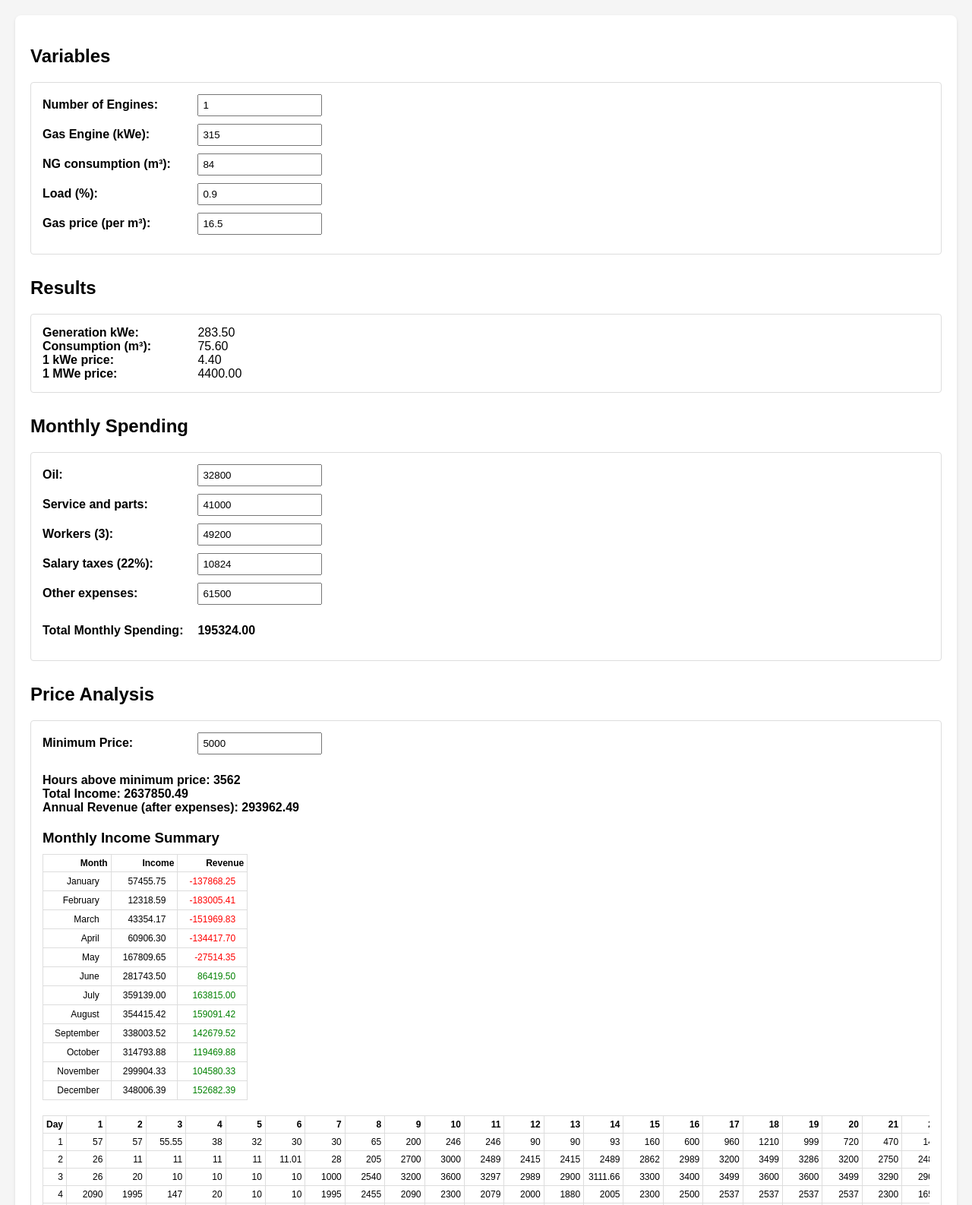
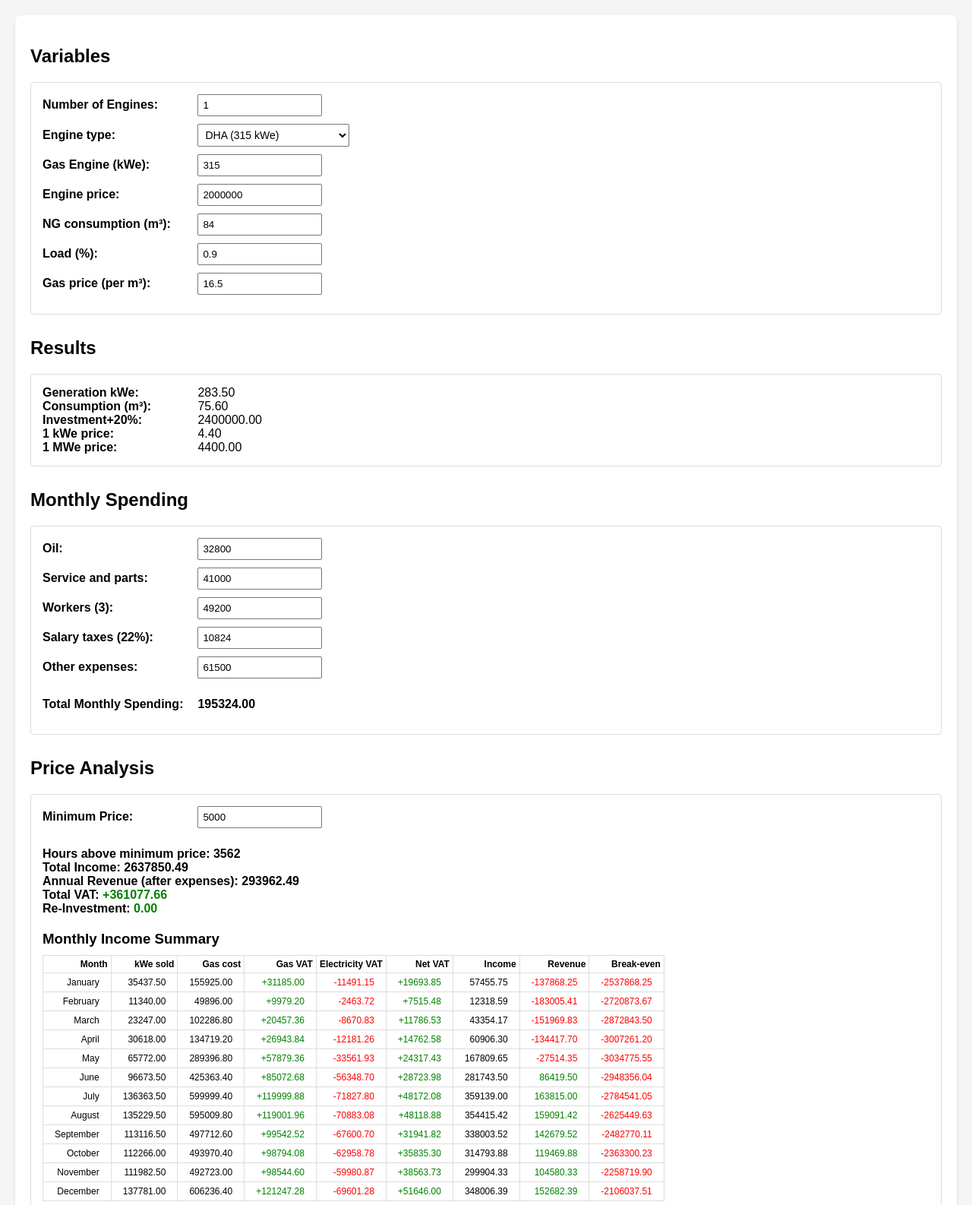
Before and after one commit to wenew88/gen, a plain HTML site: page index.html in a window 1280 px wide. Shown: the top 1586 px of the page at 76% size. Drawn offline with nearby package versions, Linux system fonts and the light colour scheme.

Commit message:
Add files via upload

```diff
--- a/index.html
+++ b/index.html
@@ -11,6 +11,7 @@
         .section { margin-bottom: 30px; padding: 15px; border: 1px solid #ddd; border-radius: 4px; }
         label { display: inline-block; width: 200px; font-weight: bold; }
         input { padding: 5px; width: 150px; margin-bottom: 10px; }
+        select { padding: 5px; width: 200px; margin-bottom: 10px; font-size: 14px; }
         table { border-collapse: collapse; width: 100%; font-size: 12px; }
         th, td { border: 1px solid #ddd; padding: 4px; text-align: right; }
         .highlighted { background-color: #90EE90; }
@@ -32,8 +33,20 @@
                 <input type="number" id="engineCount" value="1" min="1">
             </div>
             <div>
+                <label>Engine type:</label>
+                <select id="engineType" onchange="updateEngineValues()">
+                    <option value="wartsila">Wärtsilä W16V25SG (3000 kWe)</option>
+                    <option value="dha" selected>DHA (315 kWe)</option>
+                    <option value="jenbacher">Jenbacher 612 (2200 kWe)</option>
+                </select>
+            </div>
+            <div>
                 <label>Gas Engine (kWe):</label>
                 <input type="number" id="gasEngine" value="315">
+            </div>
+            <div>
+                <label>Engine price:</label>
+                <input type="number" id="enginePrice" value="2000000">
             </div>
             <div>
                 <label>NG consumption (m³):</label>
@@ -58,6 +71,10 @@
             <div>
                 <label>Consumption (m³):</label>
                 <span id="consumptionResult">0</span>
+            </div>
+            <div>
+                <label>Investment+20%:</label>
+                <span id="investmentResult">0</span>
             </div>
             <div>
                 <label>1 kWe price:</label>
@@ -108,6 +125,8 @@
                 <div>Hours above minimum price: <span id="hourCount">0</span></div>
                 <div>Total Income: <span id="totalIncome">0</span></div>
                 <div>Annual Revenue (after expenses): <span id="totalRevenue">0</span></div>
+                <div>Total VAT: <span id="totalVAT" style="color: green">0</span></div>
+                <div>Re-Investment: <span id="reInvestment" style="color: green">0</span></div>
             </div>
 
             <div id="loading">Loading price data...</div>
@@ -126,6 +145,36 @@
 
     <script>
         let priceData = [];
+
+        // Updated engine specifications with NG consumption and prices
+        const engineSpecs = {
+            wartsila: {
+                power: 3000,
+                name: "Wärtsilä W16V25SG",
+                ngConsumption: 777,
+                price: 6000000
+            },
+            dha: {
+                power: 315,
+                name: "DHA",
+                ngConsumption: 84,
+                price: 2000000
+            },
+            jenbacher: {
+                power: 2200,
+                name: "Jenbacher 612",
+                ngConsumption: 444.30,
+                price: 5000000
+            }
+        };
+
+        function updateEngineValues() {
+            const selectedEngine = document.getElementById('engineType').value;
+            document.getElementById('gasEngine').value = engineSpecs[selectedEngine].power;
+            document.getElementById('ngConsumption').value = engineSpecs[selectedEngine].ngConsumption;
+            document.getElementById('enginePrice').value = engineSpecs[selectedEngine].price;
+            calculateResults();
+        }
 
         async function loadPriceData() {
             document.getElementById('loading').style.display = 'block';
@@ -149,18 +198,21 @@
             const engineCount = parseFloat(document.getElementById('engineCount').value);
             const gasEngine = parseFloat(document.getElementById('gasEngine').value);
             const ngConsumption = parseFloat(document.getElementById('ngConsumption').value);
+            const enginePrice = parseFloat(document.getElementById('enginePrice').value);
             const loadPercentage = parseFloat(document.getElementById('loadPercentage').value);
             const gasPrice = parseFloat(document.getElementById('gasPrice').value);
 
             // Calculate results
             const kwe = gasEngine * loadPercentage * engineCount;
             const consumption = ngConsumption * loadPercentage * engineCount;
+            const investment = enginePrice * engineCount * 1.2; // Adding 20%
             const kwePrice = (ngConsumption * gasPrice) / gasEngine;
             const mwePrice = kwePrice * 1000;
 
             // Update display
             document.getElementById('kweResult').textContent = kwe.toFixed(2);
             document.getElementById('consumptionResult').textContent = consumption.toFixed(2);
+            document.getElementById('investmentResult').textContent = investment.toFixed(2);
             document.getElementById('kWePriceResult').textContent = kwePrice.toFixed(2);
             document.getElementById('mWePriceResult').textContent = mwePrice.toFixed(2);
 
@@ -187,16 +239,27 @@
             const mwePrice = parseFloat(document.getElementById('mWePriceResult').textContent);
             const kweValue = parseFloat(document.getElementById('kweResult').textContent);
             const monthlySpending = parseFloat(document.getElementById('totalSpending').textContent);
+            const totalInvestment = parseFloat(document.getElementById('investmentResult').textContent);
 
             let hoursCount = 0;
             let totalIncome = 0;
+            let cumulativeRevenue = 0;
 
             // Create monthly summary table
             const monthlyTable = document.createElement('table');
-            monthlyTable.innerHTML = '<tr><th>Month</th><th>Income</th><th>Revenue</th></tr>';
+            monthlyTable.innerHTML = '<tr><th>Month</th><th>kWe sold</th><th>Gas cost</th><th>Gas VAT</th><th>Electricity VAT</th><th>Net VAT</th><th>Income</th><th>Revenue</th><th>Break-even</th></tr>';
 
             const monthlyIncome = Array(12).fill(0);
             const monthlyRevenue = Array(12).fill(0);
+            const monthlyBreakeven = Array(12).fill(0);
+            const hoursAboveMinPricePerMonth = Array(12).fill(0);
+            const monthlyGasCost = Array(12).fill(0);
+            const monthlyGasVAT = Array(12).fill(0);
+            const monthlyElectricityVAT = Array(12).fill(0);
+            const monthlyNetVAT = Array(12).fill(0);
+
+            const gasPrice = parseFloat(document.getElementById('gasPrice').value);
+            const consumption = parseFloat(document.getElementById('consumptionResult').textContent);
             const daysPerMonth = [31, 28, 31, 30, 31, 30, 31, 31, 30, 31, 30, 31];
             let dayCounter = 0;
 
@@ -221,33 +284,60 @@
 
                         if (isHighlighted) {
                             hoursCount++;
+                            hoursAboveMinPricePerMonth[monthIndex]++;
                             const hourIncome = ((price - mwePrice)/1000) * kweValue;
+                            const hourGasCost = consumption * gasPrice;
+                            const hourGasVAT = hourGasCost * 0.2;
+                            const hourElectricityVAT = hourIncome * 0.2;
+                            const hourNetVAT = hourGasVAT - hourElectricityVAT;
+
                             totalIncome += hourIncome;
                             monthlyIncome[monthIndex] += hourIncome;
+                            monthlyGasCost[monthIndex] += hourGasCost;
+                            monthlyGasVAT[monthIndex] += hourGasVAT;
+                            monthlyElectricityVAT[monthIndex] += hourElectricityVAT;
+                            monthlyNetVAT[monthIndex] += hourNetVAT;
                         }
                     });
 
                     priceTable.appendChild(row);
                     dayCounter++;
                 }
-                // Calculate monthly revenue
+                // Calculate monthly revenue and break-even
                 monthlyRevenue[monthIndex] = monthlyIncome[monthIndex] - monthlySpending;
+                cumulativeRevenue += monthlyRevenue[monthIndex];
+                monthlyBreakeven[monthIndex] = totalInvestment - cumulativeRevenue;
             });
 
-            // Update monthly summary table
+            // Update monthly summary table with break-even column
             monthlyIncome.forEach((income, index) => {
                 const monthName = new Date(2024, index).toLocaleString('default', { month: 'long' });
                 const revenue = monthlyRevenue[index];
+                const breakeven = monthlyBreakeven[index];
+                const monthWorkingHours = hoursAboveMinPricePerMonth[index] || 0;
+                const kWeSold = kweValue * monthWorkingHours;
+                const gasCost = monthlyGasCost[index];
+                const gasVAT = monthlyGasVAT[index];
+                const electricityVAT = monthlyElectricityVAT[index];
+                const netVAT = monthlyNetVAT[index];
                 monthlyTable.innerHTML += `
                     <tr>
                         <td>${monthName}</td>
+                        <td>${kWeSold.toFixed(2)}</td>
+                        <td>${gasCost.toFixed(2)}</td>
+                        <td style="color: green">+${gasVAT.toFixed(2)}</td>
+                        <td style="color: red">-${electricityVAT.toFixed(2)}</td>
+                        <td style="color: ${netVAT >= 0 ? 'green' : 'red'}">${netVAT >= 0 ? '+' : '-'}${Math.abs(netVAT).toFixed(2)}</td>
                         <td>${income.toFixed(2)}</td>
                         <td style="color: ${revenue >= 0 ? 'green' : 'red'}">${revenue.toFixed(2)}</td>
+                        <td style="color: ${breakeven <= 0 ? 'green' : 'red'}">${breakeven <= 0 ? '+' : '-'}${Math.abs(breakeven).toFixed(2)}</td>
                     </tr>`;
             });
 
-            // Calculate annual revenue as sum of monthly revenues
+            // Calculate totals
             const annualRevenue = monthlyRevenue.reduce((sum, revenue) => sum + revenue, 0);
+            const totalVAT = monthlyNetVAT.reduce((sum, vat) => sum + vat, 0);
+            const reInvestment = monthlyBreakeven[11]; // December's break-even value
 
             // Update display
             document.querySelector('.monthly-summary').innerHTML = '<h3>Monthly Income Summary</h3>';
@@ -259,6 +349,8 @@
             document.getElementById('hourCount').textContent = hoursCount;
             document.getElementById('totalIncome').textContent = totalIncome.toFixed(2);
             document.getElementById('totalRevenue').textContent = annualRevenue.toFixed(2);
+            document.getElementById('totalVAT').textContent = `${totalVAT >= 0 ? '+' : '-'}${Math.abs(totalVAT).toFixed(2)}`;
+            document.getElementById('reInvestment').textContent = reInvestment <= 0 ? `+${Math.abs(reInvestment).toFixed(2)}` : '0.00';
         }
 
         // Add event listeners
```
